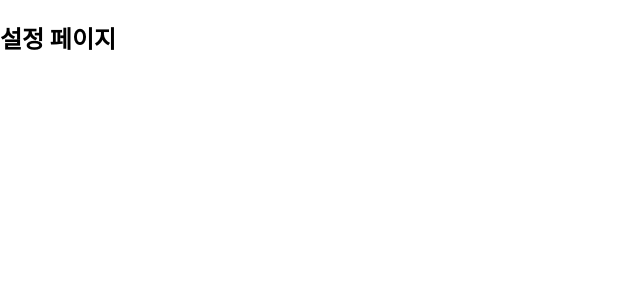
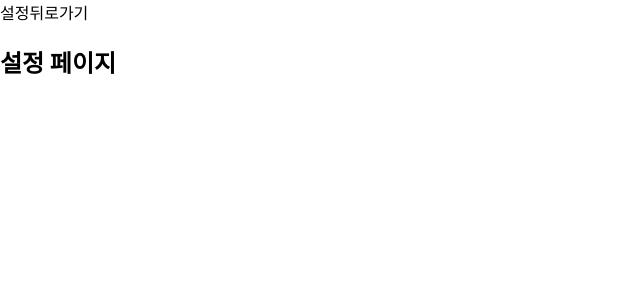
Before and after one commit to freemoon99/LM_Front-End, a React (Create React App) app in the folder leave_message/: page /Settings in a window 1280 px wide. Shown: the top 300 px of the page, without its empty margins (0-640 px from the left). Built offline with nearby package versions, Linux system fonts and the light colour scheme.

Commit message:
페이지에 따른 Header title data logic 추가

```diff
--- a/leave_message/src/components/Header.js
+++ b/leave_message/src/components/Header.js
@@ -0,0 +1,20 @@
+import { useState } from 'react';
+
+const Header = ({pageName}) => {
+
+    const [ titleDate, setTitleDate ] = useState({
+        main : {textTitle : '구현우님.', textBtn : '설정'},
+        create : {textTitle : '작성하기.', textBtn : '뒤로가기'},
+        update : {textTitle : '수정하기.', textBtn : '뒤로가기'},
+        setting : {textTitle : '설정', textBtn : '뒤로가기'},
+    });
+
+    return(
+        <div className="Header">
+            {titleDate[pageName].textTitle}
+            {titleDate[pageName].textBtn}
+        </div>
+    );
+}
+
+export default Header;
--- a/leave_message/src/pages/CreatePage.js
+++ b/leave_message/src/pages/CreatePage.js
@@ -1,6 +1,12 @@
+import Header from "../components/Header";
+
 const CreatePage = () => {
+
+    const pageName = 'create';
+
     return(
         <>
+            <Header pageName={pageName}/>
             <h2>작성하기 페이지</h2>
         </>
     );
--- a/leave_message/src/pages/MainPage.js
+++ b/leave_message/src/pages/MainPage.js
@@ -1,6 +1,12 @@
+import Header from "../components/Header";
+
 const MainPage = () => {
+
+    const pageName = 'main';
+
     return(
         <>
+            <Header pageName={pageName}/>
             <h2>메인 페이지</h2>
         </>
     );
--- a/leave_message/src/pages/SettingsPage.js
+++ b/leave_message/src/pages/SettingsPage.js
@@ -1,6 +1,12 @@
+import Header from "../components/Header";
+
 const SettingsPage = () => {
+
+    const pageName = 'setting';
+
     return(
         <>
+            <Header pageName={pageName}/>
             <h2>설정 페이지</h2>
         </>
     );
--- a/leave_message/src/pages/UpdatePage.js
+++ b/leave_message/src/pages/UpdatePage.js
@@ -1,6 +1,12 @@
+import Header from "../components/Header";
+
 const UpdatePage = () => {
+
+    const pageName = 'update';
+
     return(
         <>
+            <Header pageName={pageName}/>
             <h2>수정 페이지</h2>
         </>
     );
```
